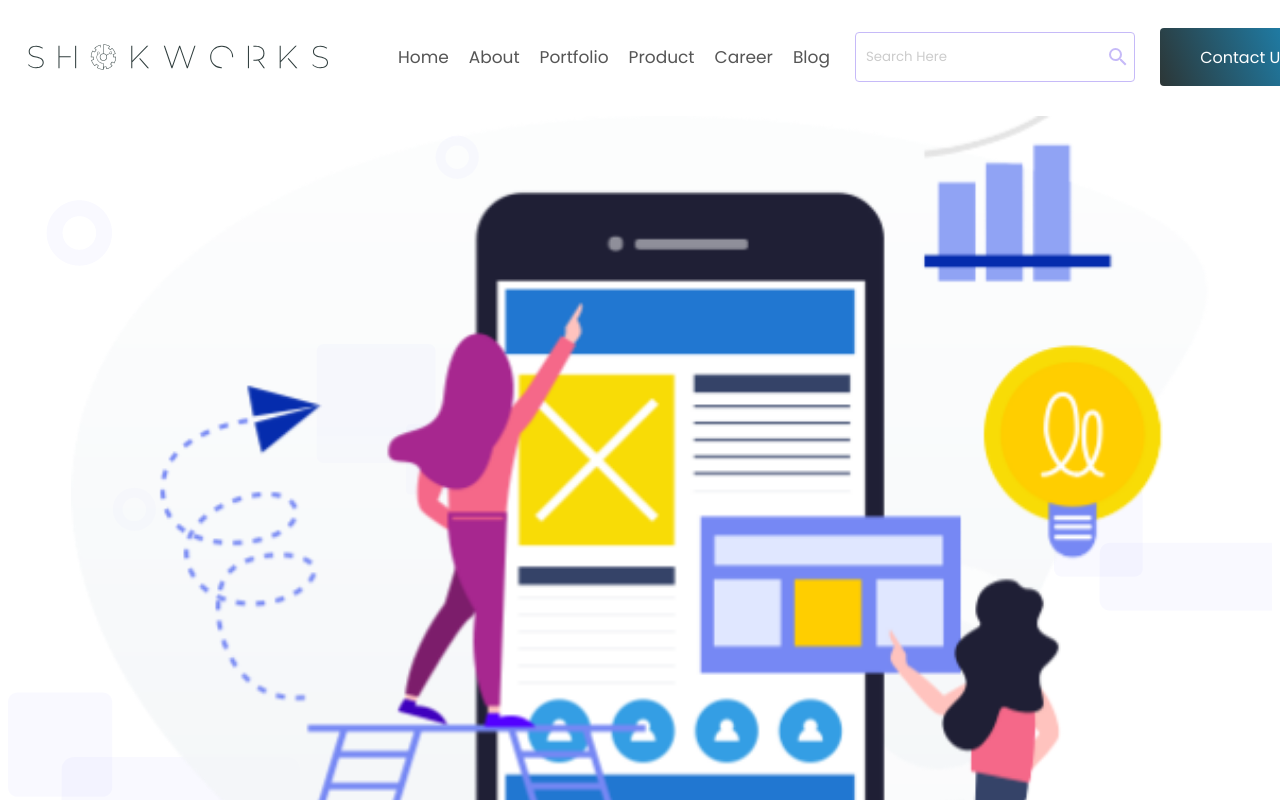
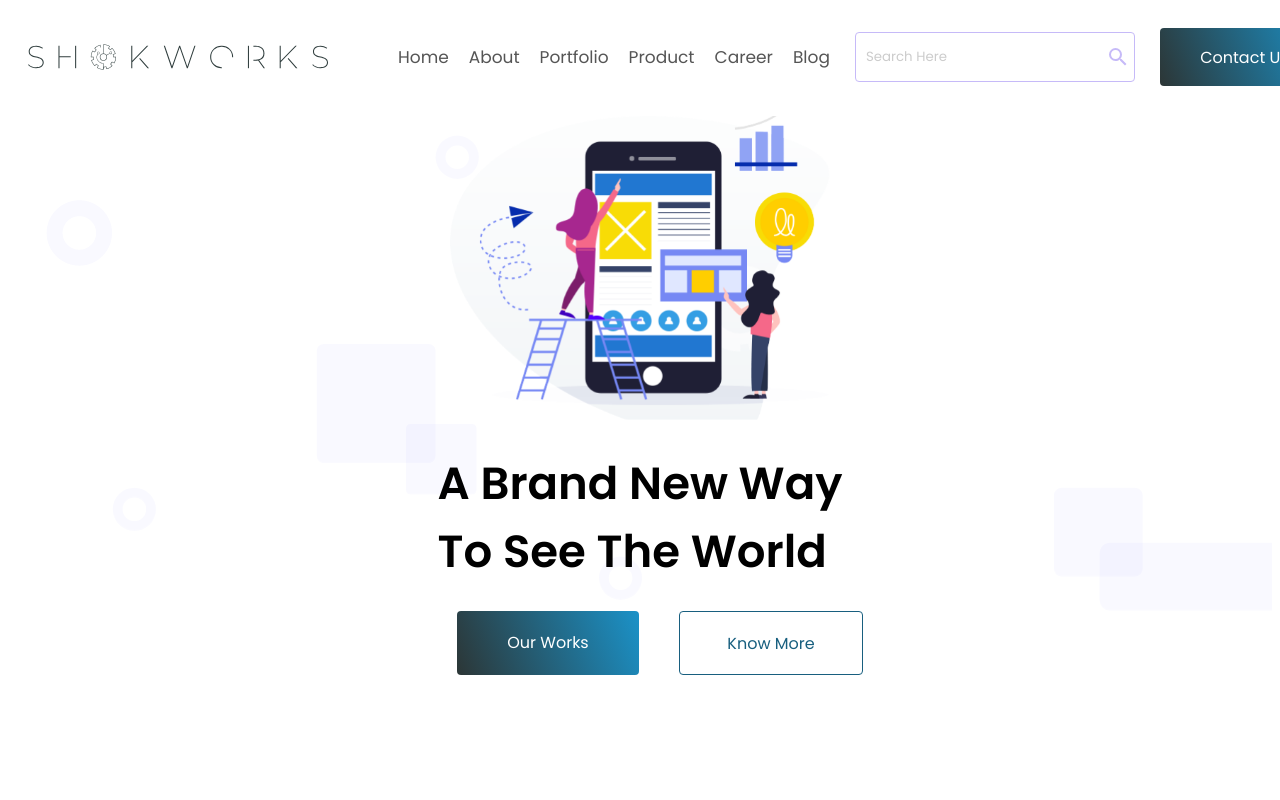
Before and after one commit to MirkoAn/shokworks-react, a React (Create React App) app: page / in a window 1280 px wide. Shown: the top 800 px of the page. Built offline with nearby package versions, Linux system fonts and the light colour scheme.

Commit message:
Finished the hero-component for all devices

```diff
--- a/src/Components/Hero/styles.js
+++ b/src/Components/Hero/styles.js
@@ -1,4 +1,6 @@
 import styled from 'styled-components'
+
+import { mediaQueries } from '../../styles/MediaQueries/MediaQueries'
 
 import * as fonttheme from '../../styles/variables/FontThemes'
 import * as colors from '../../styles/variables/Colors'
@@ -16,6 +18,9 @@ export const HeroWrapper = styled.section`
 
 export const Image = styled.img`
   width: 90%;
+  ${mediaQueries('laptop')`
+    width: 30%;
+  `}
 `
 
 export const Container = styled.div`
@@ -23,6 +28,9 @@ export const Container = styled.div`
   font-family: ${fonttheme.font1};
   font-size: 20px;
   margin-top: 30px;
+  ${mediaQueries('laptop')`
+    font-size: 30px;
+  `}
 `
 
 export const ButtonsContainer = styled.div`
@@ -36,11 +44,18 @@ export const BlueButton = styled.div`
   text-decoration: none;
   text-align: center;
   border-radius: 4px;
+  ${mediaQueries('laptop')`
+    margin-left: 40px;
+  `}
 
   a {
+    ${mediaQueries('laptop')`
+    width: 182px;
+    height: 62px;
+  `}
     color: ${colors.backgroundcolor};
     display: flex;
-    justify-content: space-between;
+    justify-content: center;
     align-items: center;
     padding: 10px 30px;
     width: 150px;
```
